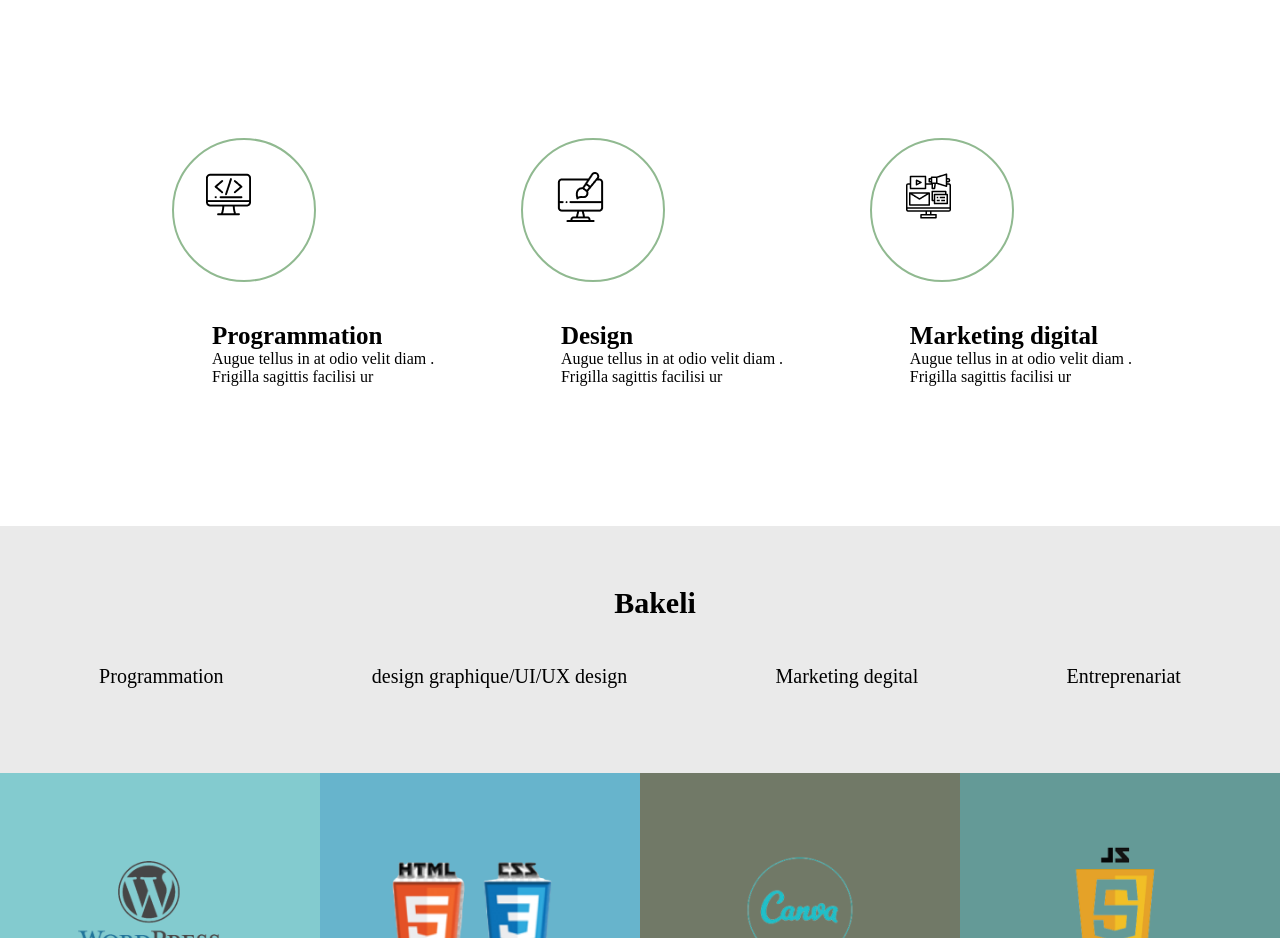
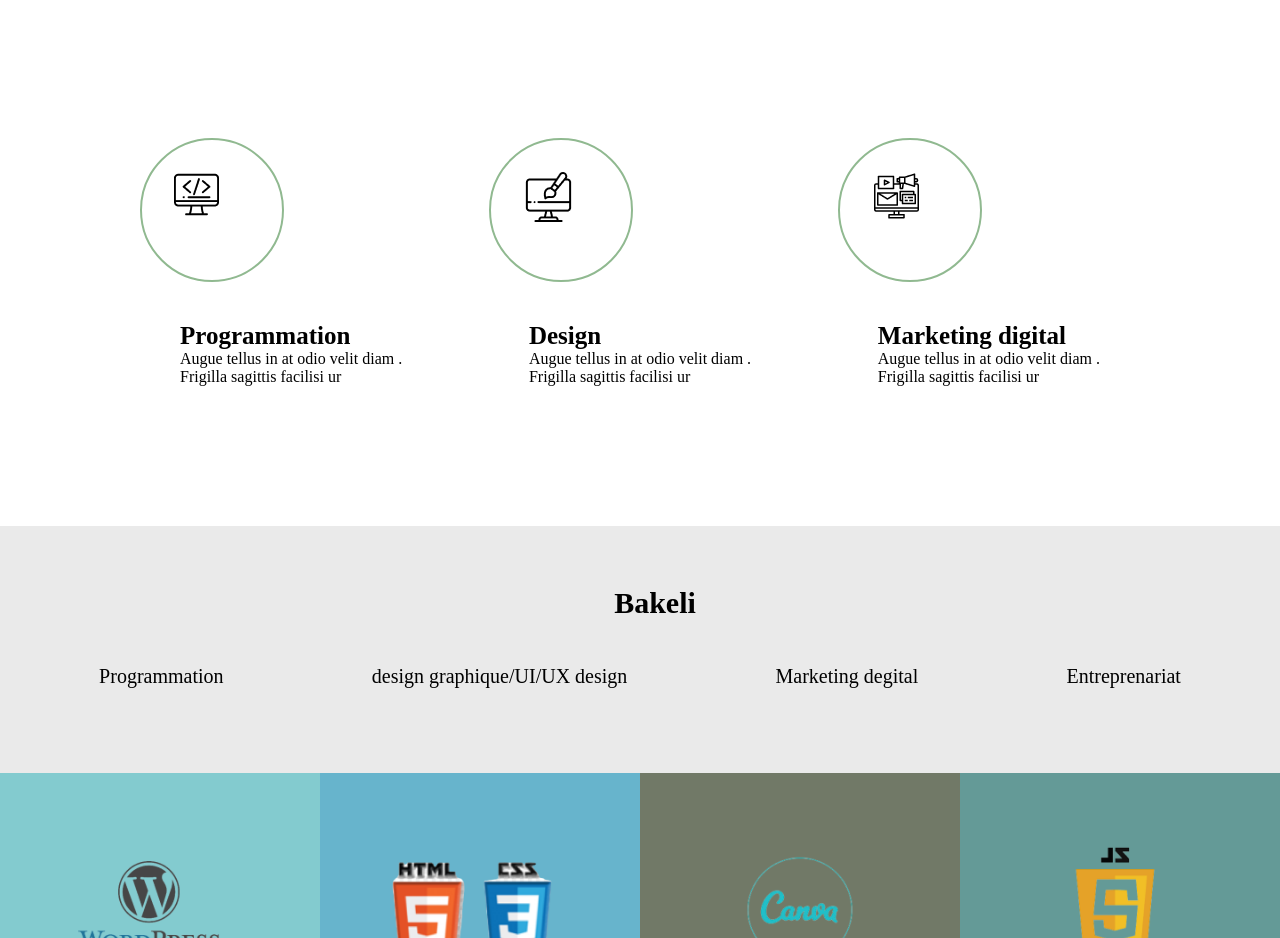
Before and after one commit to fatmata-traore/landingpage2, a plain HTML site: page index.html in a window 1280 px wide. Shown: the part 840-1778 px from the top of the page. Drawn offline with Linux system fonts and the light colour scheme.

Commit message:
changement

```diff
--- a/style.css
+++ b/style.css
@@ -120,8 +120,8 @@ h4 {
   /* display: flex;
   justify-content: center;
   align-items: center; */
-  position: relative;
-  left: 2rem;
+  /* position: relative;
+  left: 2rem; */
 }
 .circle-image img {
   position: relative;
```
